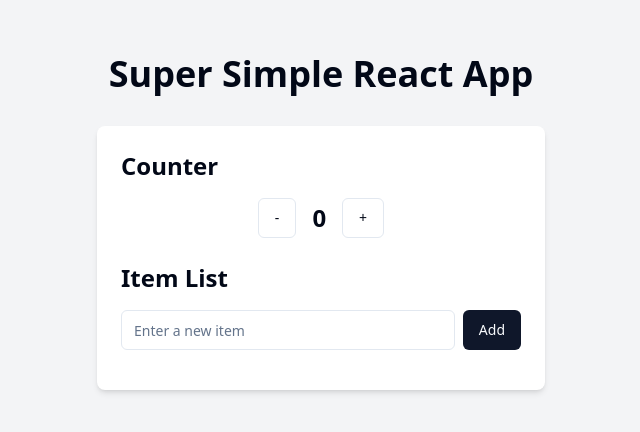
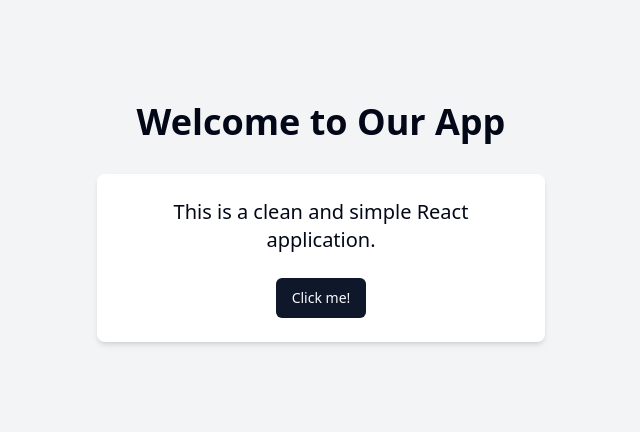
Before and after one commit to GPT-Engineer-App-Dev/friendly-react-haven, a React (Vite) app: page / in a window 1280 px wide. Shown: the part 178-610 px from the top of the page, without its empty margins (319-959 px from the left). Built offline with nearby package versions, Linux system fonts and the light colour scheme.

Commit message:
Remove unnecessary components and clean up
This commit removes all gadgets from the project to enhance cleanliness and simplicity in the codebase.
[skip gpt_engineer]

```diff
--- a/src/pages/Index.jsx
+++ b/src/pages/Index.jsx
@@ -1,50 +1,14 @@
-import React, { useState } from 'react';
+import React from 'react';
 import { Button } from "@/components/ui/button"
-import { Input } from "@/components/ui/input"
 
 const Index = () => {
-  const [count, setCount] = useState(0);
-  const [items, setItems] = useState([]);
-  const [newItem, setNewItem] = useState('');
-
-  const incrementCount = () => setCount(count + 1);
-  const decrementCount = () => setCount(count - 1);
-
-  const addItem = () => {
-    if (newItem.trim() !== '') {
-      setItems([...items, newItem]);
-      setNewItem('');
-    }
-  };
-
   return (
     <div className="min-h-screen flex flex-col items-center justify-center bg-gray-100 p-4">
-      <h1 className="text-4xl font-bold mb-8">Super Simple React App</h1>
+      <h1 className="text-4xl font-bold mb-8">Welcome to Our App</h1>
 
-      <div className="bg-white p-6 rounded-lg shadow-md w-full max-w-md">
-        <h2 className="text-2xl font-semibold mb-4">Counter</h2>
-        <div className="flex justify-center items-center mb-6">
-          <Button onClick={decrementCount} variant="outline" className="mr-4">-</Button>
-          <span className="text-2xl font-bold">{count}</span>
-          <Button onClick={incrementCount} variant="outline" className="ml-4">+</Button>
-        </div>
-
-        <h2 className="text-2xl font-semibold mb-4">Item List</h2>
-        <div className="flex mb-4">
-          <Input
-            type="text"
-            value={newItem}
-            onChange={(e) => setNewItem(e.target.value)}
-            placeholder="Enter a new item"
-            className="mr-2"
-          />
-          <Button onClick={addItem}>Add</Button>
-        </div>
-        <ul className="list-disc pl-5">
-          {items.map((item, index) => (
-            <li key={index} className="mb-2">{item}</li>
-          ))}
-        </ul>
+      <div className="bg-white p-6 rounded-lg shadow-md w-full max-w-md text-center">
+        <p className="text-xl mb-6">This is a clean and simple React application.</p>
+        <Button>Click me!</Button>
       </div>
     </div>
   );
```
